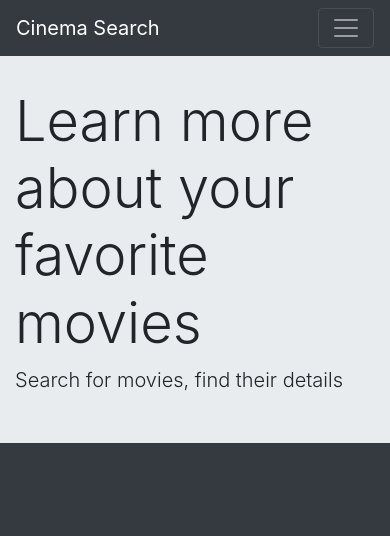
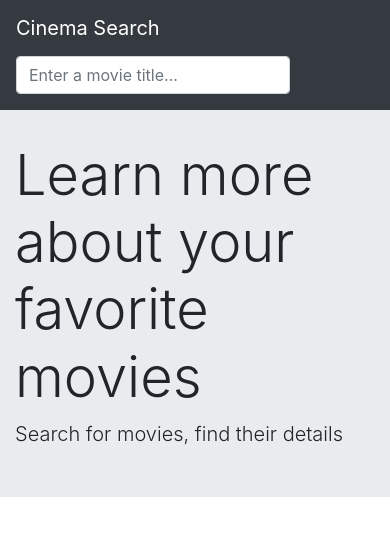
Before and after one commit to truongjessica/cinema-search, a plain HTML site: page index.html in a window 390 px wide. Drawn offline with nearby package versions, Linux system fonts and the light colour scheme.

Commit message:
added movie cards, able to display one movie

```diff
--- a/index.html
+++ b/index.html
@@ -1,31 +1,27 @@
 <!doctype html>
 <html lang="en">
+
 <head>
   <!-- Required meta tags -->
   <meta charset="utf-8">
   <meta name="viewport" content="width=device-width, initial-scale=1, shrink-to-fit=no">
 
   <!-- Bootstrap CSS -->
-    <link rel="stylesheet" href="https://stackpath.bootstrapcdn.com/bootstrap/4.1.3/css/bootstrap.min.css" integrity="sha384-MCw98/SFnGE8fJT3GXwEOngsV7Zt27NXFoaoApmYm81iuXoPkFOJwJ8ERdknLPMO" crossorigin="anonymous">
+  <link rel="stylesheet" href="https://stackpath.bootstrapcdn.com/bootstrap/4.1.3/css/bootstrap.min.css"
+    integrity="sha384-MCw98/SFnGE8fJT3GXwEOngsV7Zt27NXFoaoApmYm81iuXoPkFOJwJ8ERdknLPMO" crossorigin="anonymous">
 
   <title>Cinema Search</title>
 </head>
-  <body class="bg-dark">
+
+<body>
   <nav class="navbar navbar-expand-lg navbar navbar-dark bg-dark">
     <a class="navbar-brand" href="#">Cinema Search</a>
-      <button class="navbar-toggler" type="button" data-toggle="collapse" data-target="#navbarSupportedContent" aria-controls="navbarSupportedContent" aria-expanded="false" aria-label="Toggle navigation">
-        <span class="navbar-toggler-icon"></span>
-      </button>
-
-
-      <div class="collapse navbar-collapse" id="navbarSupportedContent">
     <ul class="navbar-nav mr-auto">
     </ul>
     <form class="form-inline my-2 my-lg-0">
-          <input class="form-control mr-sm-2" type="search" placeholder="Enter a movie title..." aria-label="Search">
-          <button class="btn btn-outline-success my-2 my-sm-0" type="submit">Search</button>
+      <input onkeyup="getMovie(document.getElementById('search').value)" id="search" class="form-control mr-sm-2"
+        type="search" placeholder="Enter a movie title..." aria-label="Search">
     </form>
-      </div>
   </nav>
 
   <div class="jumbotron jumbotron-fluid">
@@ -35,10 +31,15 @@
     </div>
   </div>
 
-    <!-- Optional JavaScript -->
-    <!-- jQuery first, then Popper.js, then Bootstrap JS -->
-    <script src="https://code.jquery.com/jquery-3.3.1.slim.min.js" integrity="sha384-q8i/X+965DzO0rT7abK41JStQIAqVgRVzpbzo5smXKp4YfRvH+8abtTE1Pi6jizo" crossorigin="anonymous"></script>
-    <script src="https://cdnjs.cloudflare.com/ajax/libs/popper.js/1.14.3/umd/popper.min.js" integrity="sha384-ZMP7rVo3mIykV+2+9J3UJ46jBk0WLaUAdn689aCwoqbBJiSnjAK/l8WvCWPIPm49" crossorigin="anonymous"></script>
-    <script src="https://stackpath.bootstrapcdn.com/bootstrap/4.1.3/js/bootstrap.min.js" integrity="sha384-ChfqqxuZUCnJSK3+MXmPNIyE6ZbWh2IMqE241rYiqJxyMiZ6OW/JmZQ5stwEULTy" crossorigin="anonymous"></script>
+  <div style="width: 80%; margin: 5% 10% 5% 10%">
+    <div id="movie"></div>
+    <div id="movieDetails"></div>
+  </div>
+
+  <script src="https://cdnjs.cloudflare.com/ajax/libs/jquery/3.2.1/jquery.min.js">
+  </script>
+  <script src="main.js"></script>
+
 </body>
+
 </html>
--- /dev/null
+++ b/main.js
@@ -0,0 +1,42 @@
+var data;
+
+function getMovie(searchText) {
+  $.get(
+    "https://www.omdbapi.com/?s=" + searchText + "&apikey=<API_KEY>",
+    function (rawdata) {
+      var rawstring = JSON.stringify(rawdata);
+      data = JSON.parse(rawstring);
+      var title = data.Search[0].Title;
+      var year = data.Search[0].Year;
+      var posterURL = data.Search[0].Poster;
+      document.getElementById("movie").innerHTML = `<div class="card-deck">
+      <div class="card">
+        <img class="card-img-top" src="${posterURL}" alt="Card image cap">
+        <div class="card-body">
+          <h3 class="card-title">${title}</h3>
+          <h5 class="card-title">${year}</h5>
+
+          <p class="card-text">This is a longer card with supporting text below as a natural lead-in to additional content. This content is a little bit longer.</p>
+          <p class="card-text"><small class="text-muted">Last updated 3 mins ago</small></p>
+        </div>
+      </div>
+      <div class="card">
+        <img class="card-img-top" src="..." alt="Card image cap">
+        <div class="card-body">
+          <h5 class="card-title">Card title</h5>
+          <p class="card-text">This card has supporting text below as a natural lead-in to additional content.</p>
+          <p class="card-text"><small class="text-muted">Last updated 3 mins ago</small></p>
+        </div>
+      </div>
+      <div class="card">
+        <img class="card-img-top" src="..." alt="Card image cap">
+        <div class="card-body">
+          <h5 class="card-title">Card title</h5>
+          <p class="card-text">This is a wider card with supporting text below as a natural lead-in to additional content. This card has even longer content than the first to show that esearchTextual height action.</p>
+          <p class="card-text"><small class="text-muted">Last updated 3 mins ago</small></p>
+        </div>
+      </div>
+    </div>`;
+    }
+  );
+}
```
Lines whose indentation alone changed are shown as unchanged.
